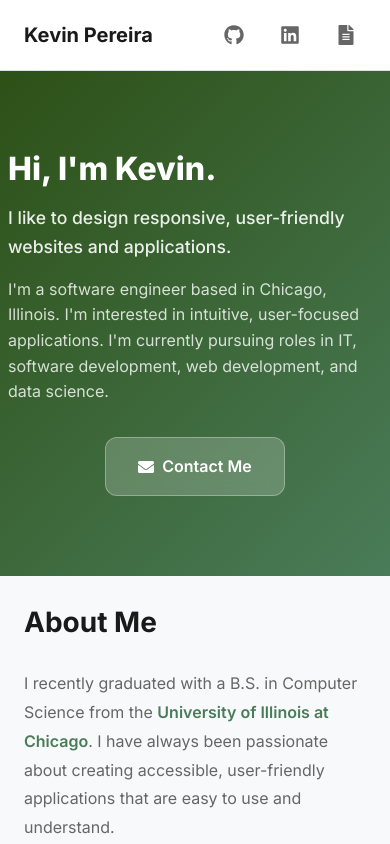
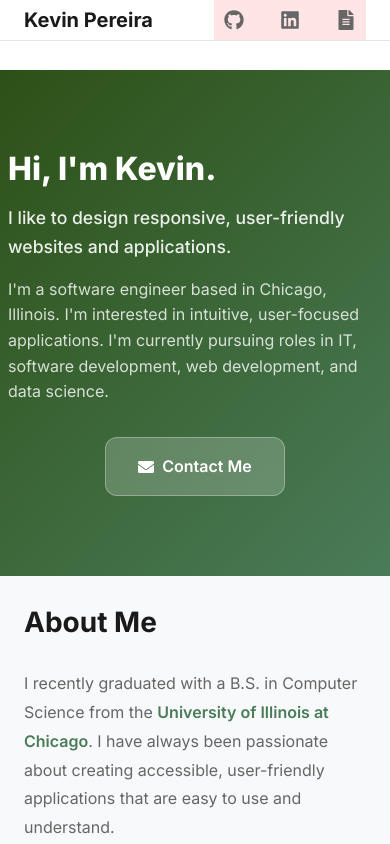
Before and after one commit to kperei2/portfolio-website, a React (Vite) app: page / in a window 390 px wide. Shown: the top 844 px of the page. Built offline with nearby package versions, Linux system fonts and the light colour scheme.

Commit message:
MOBILE STUFF AGAIN

```diff
--- a/src/App.css
+++ b/src/App.css
@@ -34,6 +34,8 @@ body {
   border-bottom: 1px solid rgba(0, 0, 0, 0.1);
   z-index: 1000;
   transition: all 0.3s ease;
+  overflow: visible !important;
+  height: auto !important;
 }
 
 .navbar.scrolled {
@@ -51,6 +53,8 @@ body {
   height: 70px;
   width: 100%;
   min-width: 0;
+  overflow: visible !important;
+  height: auto !important;
 }
 
 .nav-brand h1 {
@@ -88,8 +92,10 @@ body {
 }
 
 .nav-social {
-  display: flex;
+  display: flex !important;
   gap: 1rem;
+  background: rgba(255, 0, 0, 0.1); /* TEMP: highlight for debugging */
+  z-index: 1001;
 }
 
 .nav-social a {
```
